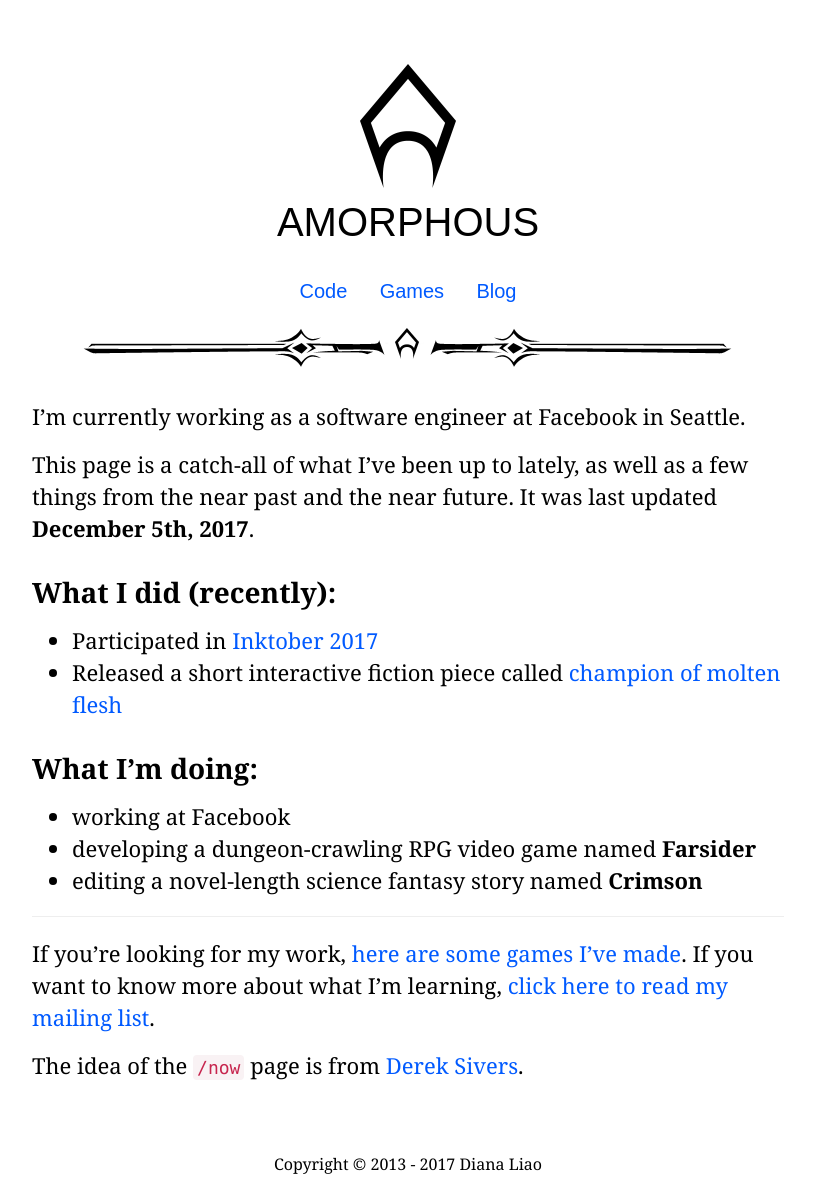
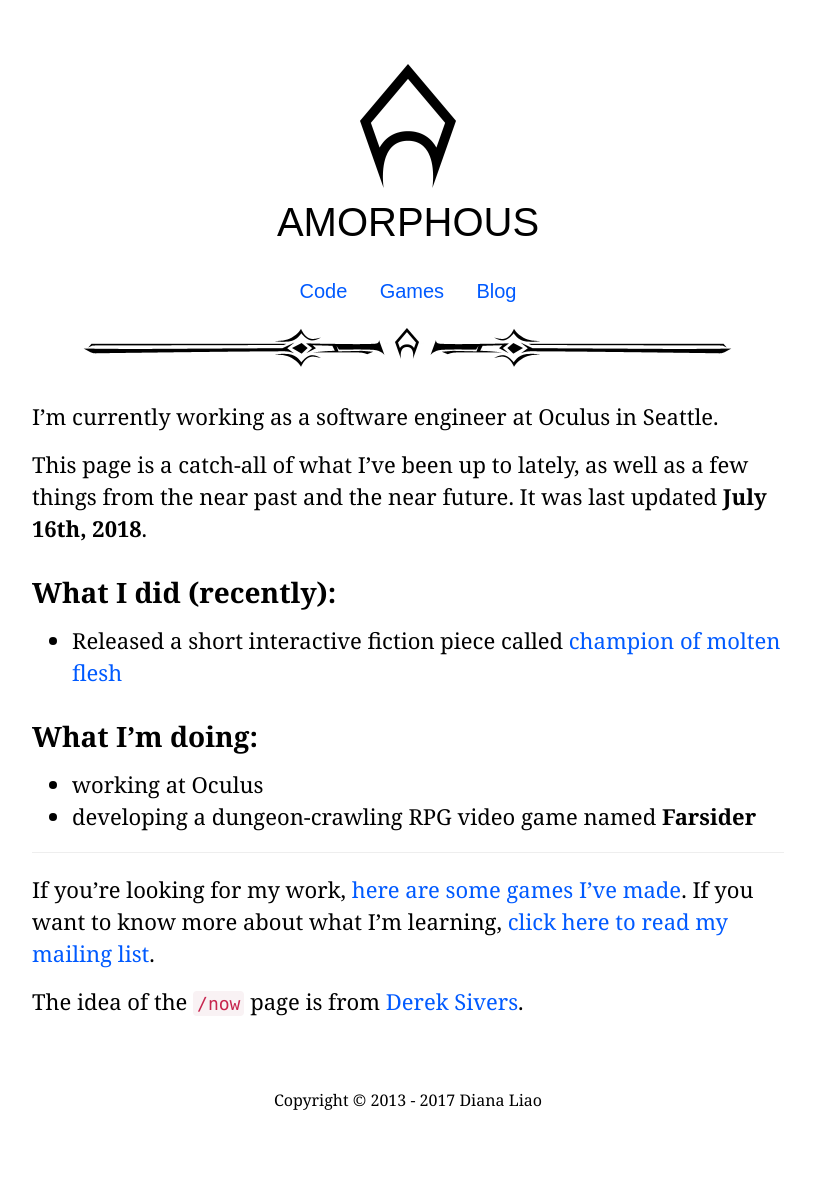
Before and after one commit to dmliao/amorphous, a Jekyll site: the page built from now.md, in a window 1280 px wide. Shown: the whole page, without its empty margins (232-1047 px from the left). Built offline with Jekyll 4.4.1, drawn with Linux system fonts in a browser that asks for light colours; some web fonts are replaced; after the commit the page ends 1130 px from its top, so only the background shows below that.

Commit message:
Update July 2018

```diff
--- a/index.html
+++ b/index.html
@@ -8,7 +8,7 @@ layout: home
 <div class='text-center'>
     <h1>Hi, I'm Diana.</h1>
     <p class='small-paragraph'>(I go by Amorphous online.)</p>
-    <p>I'm a Seattle-based game developer, artist, and writer.</p>
+    <p>I'm a Seattle-based software engineer, game developer, and artist.</p>
     <p>Here are some things I've made:</p>
     <div class='projects row'>
     	<div class='col-md-12'>
--- a/now.md
+++ b/now.md
@@ -2,20 +2,18 @@
 layout: default
 ---
 
-I'm currently working as a software engineer at Facebook in Seattle.
+I'm currently working as a software engineer at Oculus in Seattle.
 
-This page is a catch-all of what I've been up to lately, as well as a few things from the near past and the near future. It was last updated **December 5th, 2017**.
+This page is a catch-all of what I've been up to lately, as well as a few things from the near past and the near future. It was last updated **July 16th, 2018**.
 
 # What I did (recently):
 
-* Participated in [Inktober 2017](https://twitter.com/dmliao/status/920480659797413888)
 * Released a short interactive fiction piece called [champion of molten flesh](https://amorphous.itch.io/champion)
 
 # What I'm doing:
 
-* working at Facebook
+* working at Oculus
 * developing a dungeon-crawling RPG video game named **Farsider**
-* editing a novel-length science fantasy story named **Crimson**
 
 ---
 
```
Also changed, not shown: _posts/2016-08-31-the-four-old-gods-postmortem.md (+1 -1 lines), _posts/2017-12-05-site-update.md (+1 -0 lines).
